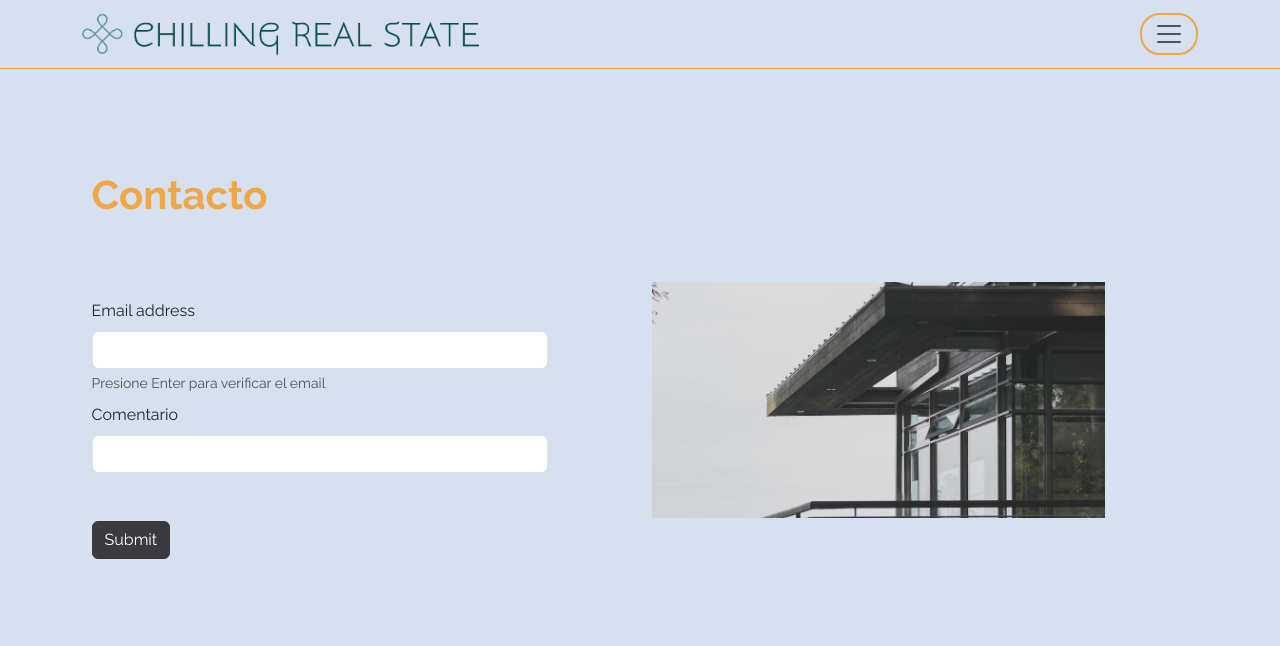
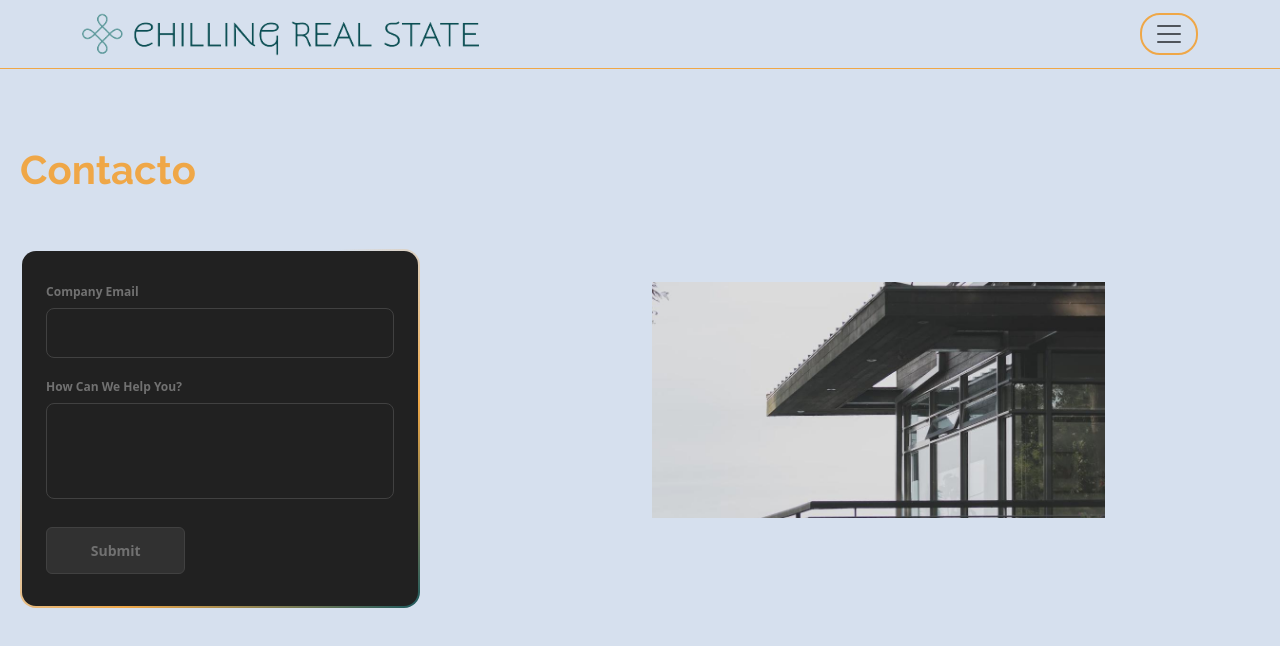
Before and after one commit to Q-ko/Api-pin-front, a React (Create React App) app: page /contacto in a window 1280 px wide. Shown: the top 646 px of the page. Built offline with nearby package versions, Linux system fonts and the light colour scheme.

Commit message:
cambios de formulario stylo

```diff
--- a/src/App.scss
+++ b/src/App.scss
@@ -291,9 +291,104 @@ main {
     }
   }
   .contacto {
-    .hw-contac-img {
-      width: 50%;
-      height: 100%;
+    .form-container {
+      width: 400px;
+      background: linear-gradient(#212121, #212121) padding-box,
+        linear-gradient(145deg, transparent 35%, $info, $warning) border-box;
+      border: 2px solid transparent;
+      padding: 32px 24px;
+      font-size: 14px;
+      font-family: inherit;
+      color: white;
+      display: flex;
+      flex-direction: column;
+      gap: 20px;
+      box-sizing: border-box;
+      border-radius: 16px;
+    }
+
+    .form-container button:active {
+      scale: 0.95;
+    }
+
+    .form-container .form {
+      display: flex;
+      flex-direction: column;
+      gap: 20px;
+    }
+
+    .form-container .form-group {
+      display: flex;
+      flex-direction: column;
+      gap: 2px;
+    }
+
+    .form-container .form-group label {
+      display: block;
+      margin-bottom: 5px;
+      color: #717171;
+      font-weight: 600;
+      font-size: 12px;
+    }
+
+    .form-container .form-group input {
+      width: 100%;
+      padding: 12px 16px;
+      border-radius: 8px;
+      color: #fff;
+      font-family: inherit;
+      background-color: transparent;
+      border: 1px solid #414141;
+    }
+
+    .form-container .form-group textarea {
+      width: 100%;
+      padding: 12px 16px;
+      border-radius: 8px;
+      resize: none;
+      color: #fff;
+      height: 96px;
+      border: 1px solid #414141;
+      background-color: transparent;
+      font-family: inherit;
+    }
+
+    .form-container .form-group input::placeholder {
+      opacity: 0.5;
+    }
+
+    .form-container .form-group input:focus {
+      outline: none;
+      border-color: $info;
+    }
+
+    .form-container .form-group textarea:focus {
+      outline: none;
+      border-color: $info;
+    }
+
+    .form-container .form-submit-btn {
+      display: flex;
+      align-items: flex-start;
+      justify-content: center;
+      align-self: flex-start;
+      font-family: inherit;
+      color: #717171;
+      font-weight: 600;
+      width: 40%;
+      background: #313131;
+      border: 1px solid #414141;
+      padding: 12px 16px;
+      font-size: inherit;
+      gap: 8px;
+      margin-top: 8px;
+      cursor: pointer;
+      border-radius: 6px;
+    }
+
+    .form-container .form-submit-btn:hover {
+      background-color: #fff;
+      border-color: #fff;
     }
   }
 }
--- a/src/components/sections/main/components/RegisterForm.js
+++ b/src/components/sections/main/components/RegisterForm.js
@@ -2,7 +2,78 @@ function RegisterForm(promps) {
   return (
     <div className="row">
       <div className="col-12">
-        <form onSubmit={promps.handleSubmit}>
+        <div class="form-container">
+          <form class="form">
+            <div class="form-group">
+              <label for="email">Company Email</label>
+              <input
+                type="email"
+                className="form-control"
+                id="email"
+                onChange={promps.handleChange}
+                value={promps.userData.email}
+                onBlur={promps.handleBlur}
+              />
+            </div>
+            {promps.showDiv && !promps.existMail && (
+              <div>
+                <div className="form-group">
+                  <label for="nombre" className="form-label font-fam">
+                    Nombre completo
+                  </label>
+                  <input
+                    type="text"
+                    className="form-control"
+                    id="nombre"
+                    onChange={promps.handleChange}
+                    value={promps.userData.nombre}
+                    autoFocus
+                  />
+                </div>
+                <div className="form-group">
+                  <label for="telefono" class="form-label font-fam">
+                    Numero de telefono
+                  </label>
+                  <input
+                    type="number"
+                    className="form-control"
+                    id="telefono"
+                    onChange={promps.handleChange}
+                    value={promps.userData.telefono}
+                  />
+                </div>
+              </div>
+            )}
+
+            {promps.showDiv && promps.existMail && (
+              <div className="">
+                <h4 className="font-fam">
+                  Es un gusto volver a verte por aca!
+                  {promps.userData.nombre}
+                  <br></br> En que podemos ayudarte?
+                </h4>
+              </div>
+            )}
+
+            <div class="form-group">
+              <label for="textarea">How Can We Help You?</label>
+              <textarea
+                name="textarea"
+                id="textarea"
+                rows="10"
+                cols="50"
+                required=""
+              >
+                {" "}
+              </textarea>
+            </div>
+            <button class="form-submit-btn" type="submit">
+              Submit
+            </button>
+          </form>
+        </div>
+
+        {/* <form onSubmit={promps.handleSubmit}>
           <div className="mb-2">
             <label for="email" class="form-label font-fam">
               Email address
@@ -77,112 +148,10 @@ function RegisterForm(promps) {
           <button type="submit" className="btn btn-primary font-fam">
             Submit
           </button>
-        </form>
+        </form> */}
       </div>
     </div>
   );
 }
 
 export default RegisterForm;
-
-{
-  /* <div class="spinner">
-  <div></div>
-  <div></div>
-  <div></div>
-  <div></div>
-  <div></div>
-  <div></div>
-  <div></div>
-  <div></div>
-  <div></div>
-  <div></div>
-</div>
-
-<style>
-.spinner {
-   position: absolute;
-   width: 11.5px;
-   height: 11.5px;
-}
-
-.spinner div {
-   position: absolute;
-   width: 50%;
-   height: 150%;
-   background: #1d595e;
-   transform: rotate(calc(var(--rotation) * 1deg)) translate(0, calc(var(--translation) * 1%));
-   animation: spinner-fzua35 1.2s calc(var(--delay) * 1.2s) infinite ease;
-}
-
-.spinner div:nth-child(1) {
-   --delay: 0.12;
-   --rotation: 36;
-   --translation: 150;
-}
-
-.spinner div:nth-child(2) {
-   --delay: 0.24;
-   --rotation: 72;
-   --translation: 150;
-}
-
-.spinner div:nth-child(3) {
-   --delay: 0.36;
-   --rotation: 108;
-   --translation: 150;
-}
-
-.spinner div:nth-child(4) {
-   --delay: 0.48;
-   --rotation: 144;
-   --translation: 150;
-}
-
-.spinner div:nth-child(5) {
-   --delay: 0.6;
-   --rotation: 180;
-   --translation: 150;
-}
-
-.spinner div:nth-child(6) {
-   --delay: 0.72;
-   --rotation: 216;
-   --translation: 150;
-}
-
-.spinner div:nth-child(7) {
-   --delay: 0.84;
-   --rotation: 252;
-   --translation: 150;
-}
-
-.spinner div:nth-child(8) {
-   --delay: 0.96;
-   --rotation: 288;
-   --translation: 150;
-}
-
-.spinner div:nth-child(9) {
-   --delay: 1.08;
-   --rotation: 324;
-   --translation: 150;
-}
-
-.spinner div:nth-child(10) {
-   --delay: 1.2;
-   --rotation: 360;
-   --translation: 150;
-}
-
-@keyframes spinner-fzua35 {
-   0%, 10%, 20%, 30%, 50%, 60%, 70%, 80%, 90%, 100% {
-      transform: rotate(calc(var(--rotation) * 1deg)) translate(0, calc(var(--translation) * 1%));
-   }
-
-   50% {
-      transform: rotate(calc(var(--rotation) * 1deg)) translate(0, calc(var(--translation) * 1.5%));
-   }
-}
-</style> */
-}
```
